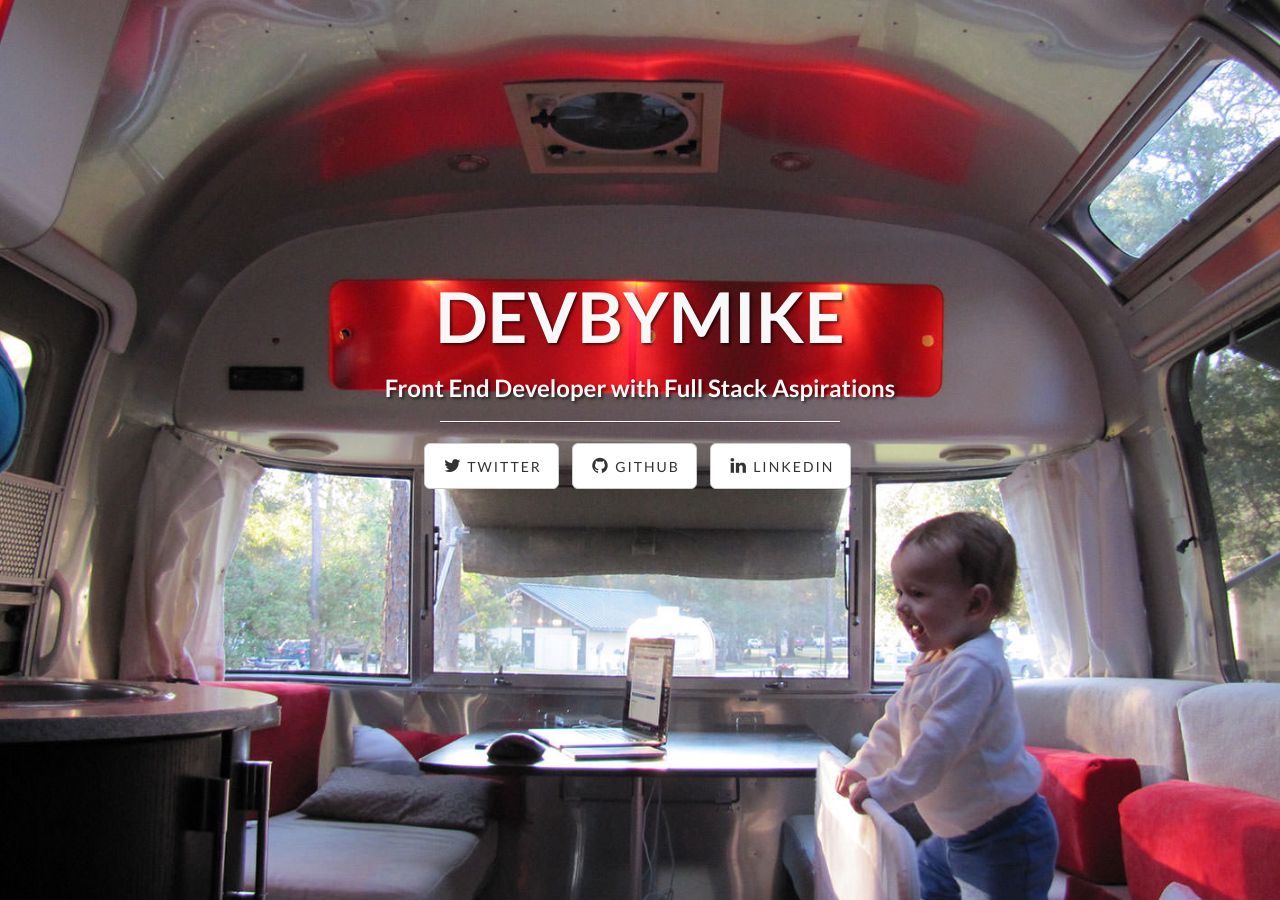
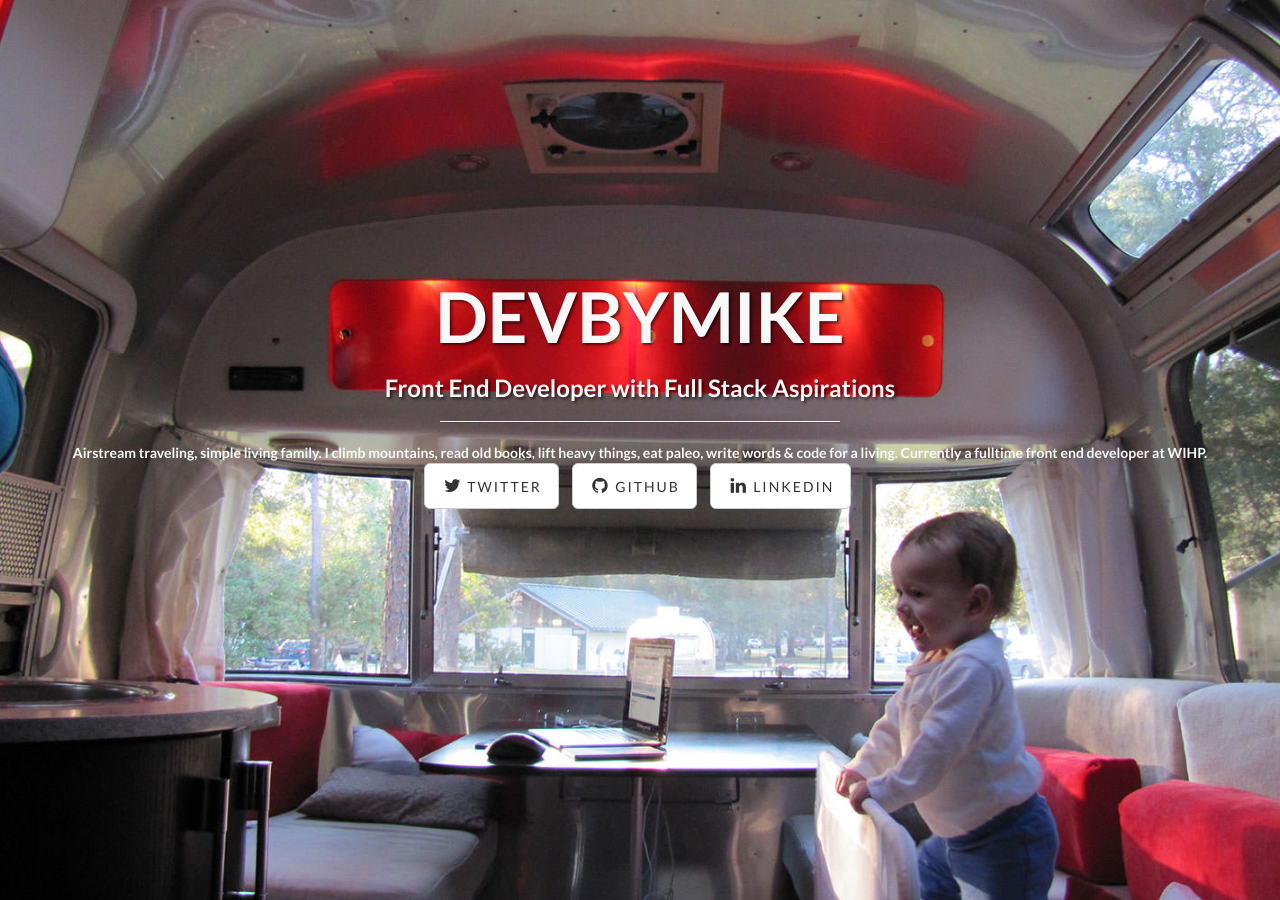
Before and after one commit to devbymike/devbymike.github.io, a Jekyll site: the page built from index.html, in a window 1280 px wide. Built offline with Jekyll 4.4.1, drawn with Linux system fonts in a browser that asks for light colours.

Commit message:
updated content

```diff
--- a/_includes/content.html
+++ b/_includes/content.html
@@ -8,6 +8,7 @@
                     <h1>{{ page.title }}</h1>
                     <h3>{{ page.subTitle }}</h3>
                     <hr class="intro-divider">
+                    <span>Airstream traveling, simple living family. I climb mountains, read old books, lift heavy things, eat paleo, write words & code for a living. Currently a fulltime front end developer at WIHP.</span>
                     <ul class="list-inline intro-social-buttons">
                         {% for social in site.social %}
                         <li>
```
